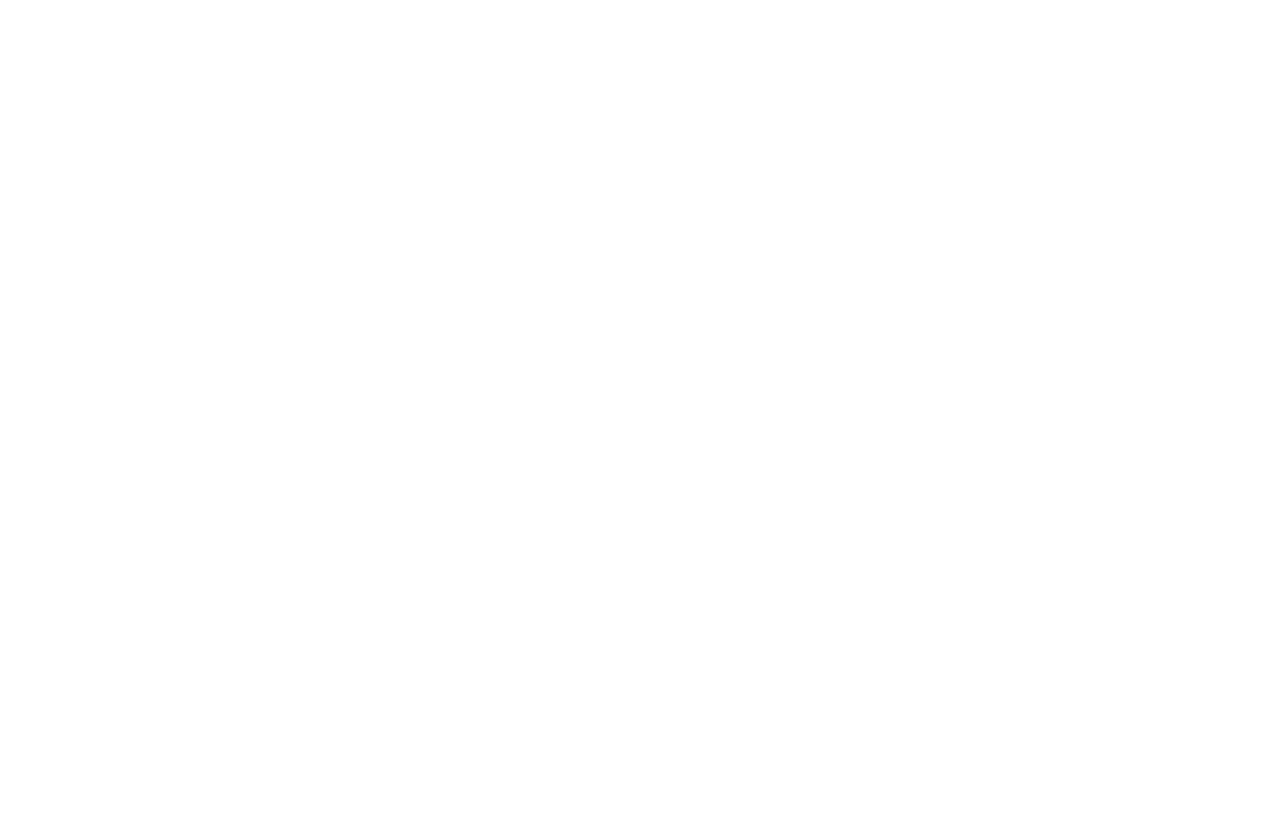
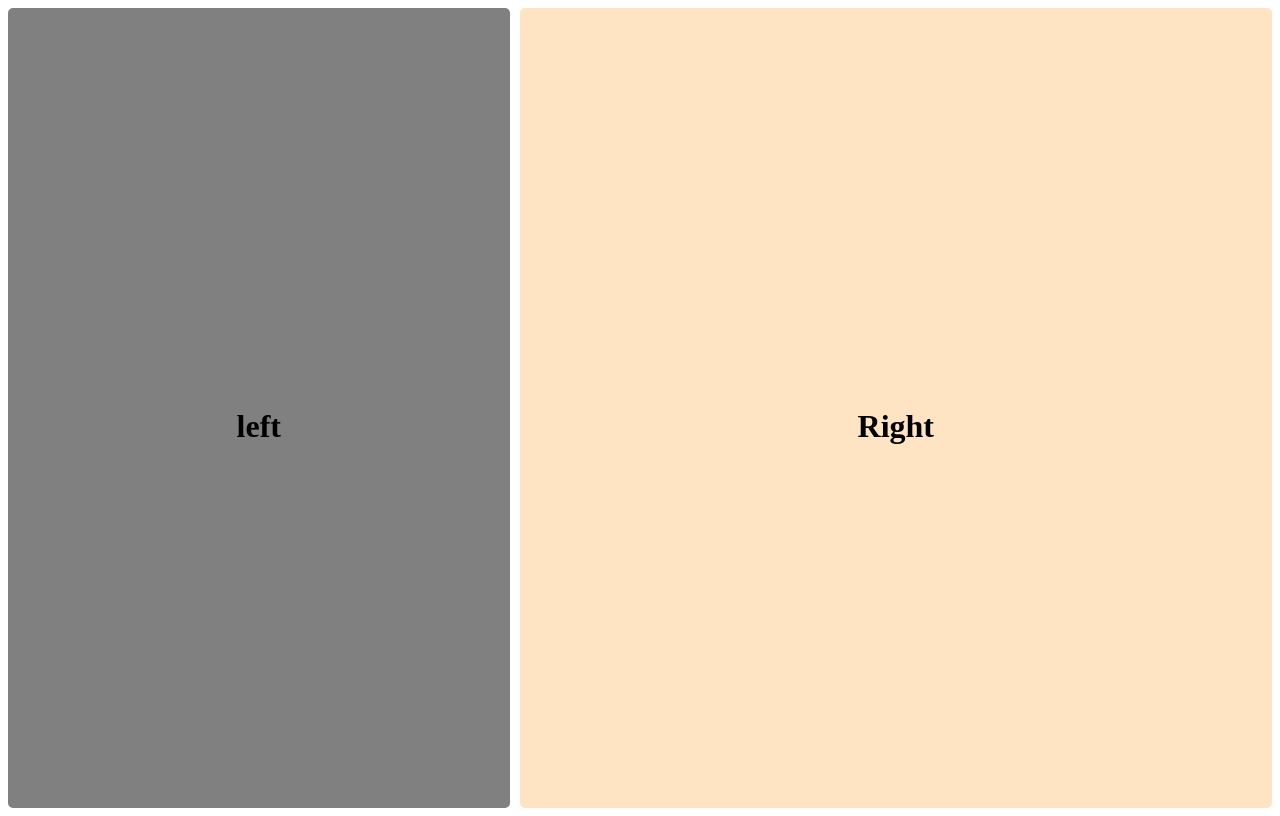
Before and after one commit to Iqbalsami12/responsive-website, a plain HTML site: page index.html in a window 1280 px wide. Drawn offline with Linux system fonts and the light colour scheme.

Commit message:
added direction

```diff
--- a/index.html
+++ b/index.html
@@ -4,8 +4,41 @@
     <meta charset="UTF-8">
     <meta name="viewport" content="width=device-width, initial-scale=1.0">
     <title>Responsive Website</title>
+    <style>
+        .container{
+            display: flex;
+
+            gap: 10px;
+        }
+        .direction1{
+
+            width: 40%;
+            height: auto;
+            background-color: grey;
+            text-align: center;
+
+            border-radius: 5px;
+        }
+        .direction2{
+            width: 60%;
+            height: 100vh;
+            text-align: center;
+            background-color: bisque;
+            border-radius: 5px;
+        }
+        h1{
+            margin-top: 50vh;
+        }
+    </style>
 </head>
 <body>
-
+    <div class="container">
+        <div class="direction1">
+            <h1>left</h1>
+        </div>
+        <div class="direction2">
+            <h1>Right</h1>
+        </div>
+    </div>
 </body>
 </html>
```
